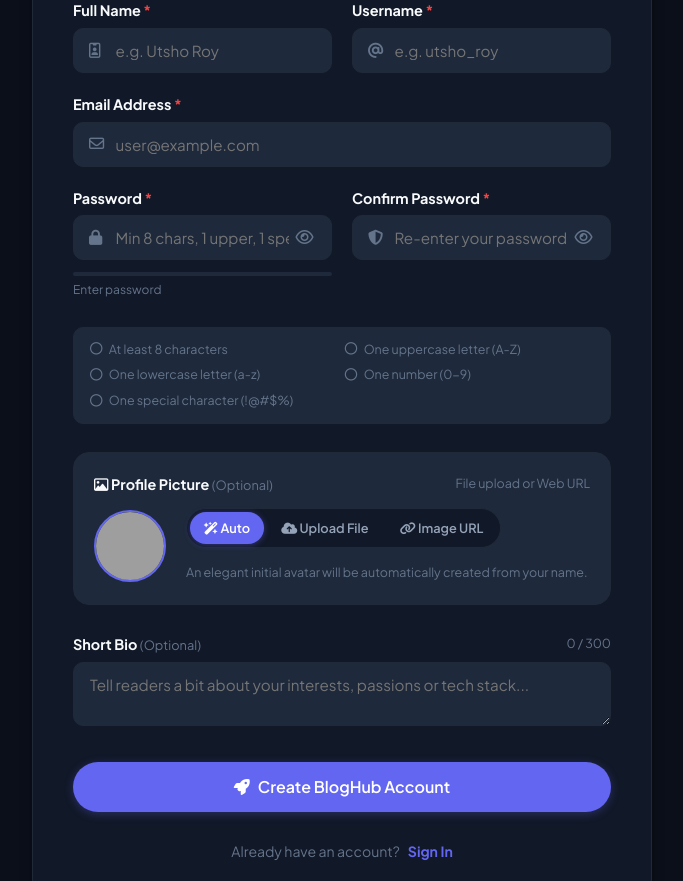
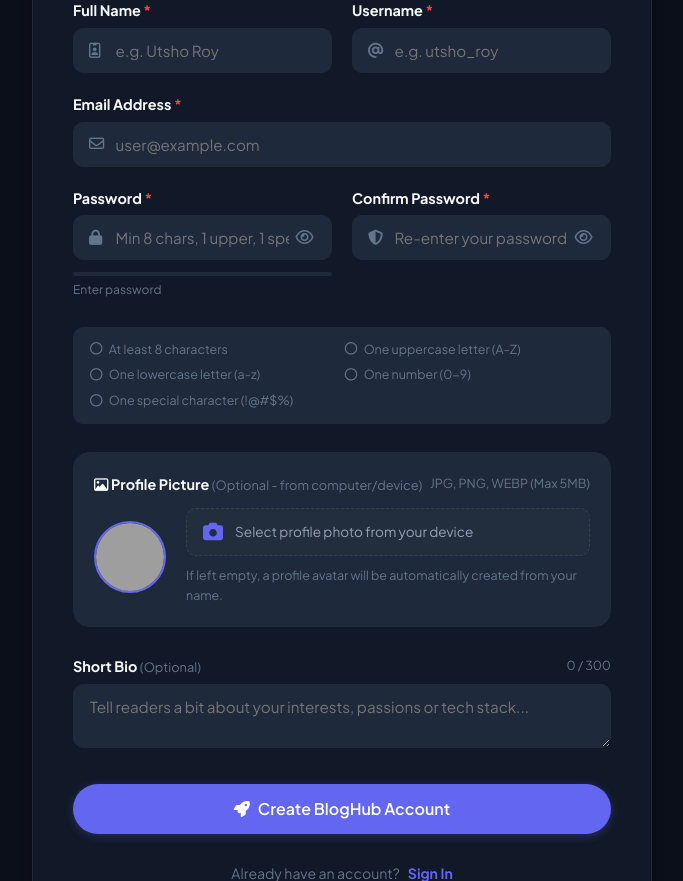
Before and after one commit to utsho261/BlogHub-, a Flask app: page /register in a window 1280 px wide. Shown: the part 328-1209 px from the top of the page, without its empty margins (298-981 px from the left). Run offline with Flask 3, Linux system fonts and the light colour scheme; grey boxes are pictures that could not be loaded.

Commit message:
Integrate Cloudinary CDN: remove all image URL inputs and enable pure device uploads for posts and avatars

```diff
--- a/app.py
+++ b/app.py
@@ -11,55 +11,78 @@ from flask import (
 from werkzeug.security import generate_password_hash
 from werkzeug.utils import secure_filename
 
+import cloudinary
+import cloudinary.uploader
+
 from config import get_db, SECRET_KEY, PORT, DEBUG
 from validators import (
     validate_registration, validate_login, validate_post,
-    validate_comment, allowed_avatar_file, validate_avatar_url,
+    validate_comment, allowed_avatar_file,
     CATEGORIES
 )
 
 app = Flask(__name__)
 app.secret_key = SECRET_KEY
 
-# Configure Avatar Uploads
-UPLOAD_FOLDER = os.path.join(app.root_path, "static", "uploads", "avatars")
+# Configure Local Uploads Fallback
+UPLOAD_FOLDER = os.path.join(app.root_path, "static", "uploads")
 os.makedirs(UPLOAD_FOLDER, exist_ok=True)
 app.config["UPLOAD_FOLDER"] = UPLOAD_FOLDER
-app.config["MAX_CONTENT_LENGTH"] = 5 * 1024 * 1024  # 5 MB max file upload size
+app.config["MAX_CONTENT_LENGTH"] = 8 * 1024 * 1024  # 8 MB max file upload size
+
+# Configure Cloudinary CDN
+CLOUDINARY_CLOUD_NAME = os.getenv("CLOUDINARY_CLOUD_NAME")
+CLOUDINARY_API_KEY = os.getenv("CLOUDINARY_API_KEY")
+CLOUDINARY_API_SECRET = os.getenv("CLOUDINARY_API_SECRET")
+
+is_cloudinary_ready = bool(CLOUDINARY_CLOUD_NAME and CLOUDINARY_API_KEY and CLOUDINARY_API_SECRET)
+if is_cloudinary_ready:
+    cloudinary.config(
+        cloud_name=CLOUDINARY_CLOUD_NAME,
+        api_key=CLOUDINARY_API_KEY,
+        api_secret=CLOUDINARY_API_SECRET,
+        secure=True
+    )
+    print(f"[*] Cloudinary CDN active for cloud: {CLOUDINARY_CLOUD_NAME}")
+else:
+    print("[!] Cloudinary credentials missing in .env, falling back to local file storage.")
 
 # Initialize MongoDB connection
 db, is_mock_db = get_db()
 
-def process_avatar_input(username, fallback_name=""):
+def upload_file_to_cloud(file, folder="bloghub", prefix="img", default_url=None):
     """
-    Checks request.files for 'avatar_file' or request.form for 'avatar_url'.
-    Returns (avatar_url_or_path, error_message)
+    Directly uploads file from user PC/device to Cloudinary CDN.
+    Falls back to local storage if Cloudinary is not configured.
     """
-    avatar_choice = request.form.get("avatar_choice", "")
+    if not file or not file.filename:
+        return default_url
 
-    # 1. File Upload
-    file = request.files.get("avatar_file")
-    if file and file.filename:
-        if not allowed_avatar_file(file.filename):
-            return None, "Allowed file formats: PNG, JPG, JPEG, WEBP, GIF."
-        ext = file.filename.rsplit(".", 1)[1].lower()
-        safe_user = secure_filename(username).lower() or "user"
-        filename = f"{safe_user}_{int(datetime.now().timestamp())}.{ext}"
-        file_path = os.path.join(app.config["UPLOAD_FOLDER"], filename)
-        file.save(file_path)
-        return f"/static/uploads/avatars/{filename}", None
+    if not allowed_avatar_file(file.filename):
+        return default_url
 
-    # 2. URL Input
-    avatar_url = request.form.get("avatar_url", "").strip()
-    if avatar_url:
-        valid, err = validate_avatar_url(avatar_url)
-        if not valid:
-            return None, err
-        return avatar_url, None
+    if is_cloudinary_ready:
+        try:
+            file.seek(0)
+            res = cloudinary.uploader.upload(
+                file,
+                folder=folder,
+                resource_type="image"
+            )
+            return res.get("secure_url", default_url)
+        except Exception as e:
+            print(f"[!] Cloudinary upload error: {e}. Falling back to local storage.")
 
-    # 3. Default avatar
-    name_for_seed = fallback_name or username
-    return f"https://api.dicebear.com/7.x/initials/svg?seed={name_for_seed}", None
+    # Local fallback
+    ext = file.filename.rsplit(".", 1)[1].lower()
+    safe_prefix = secure_filename(prefix).lower() or "file"
+    filename = f"{safe_prefix}_{int(datetime.now().timestamp())}.{ext}"
+    target_dir = os.path.join(app.config["UPLOAD_FOLDER"], folder.replace("/", "_"))
+    os.makedirs(target_dir, exist_ok=True)
+    file_path = os.path.join(target_dir, filename)
+    file.seek(0)
+    file.save(file_path)
+    return f"/static/uploads/{folder.replace('/', '_')}/{filename}"
 
 # --- Custom Template Filters & Helpers ---
 @app.template_filter("time_ago")
@@ -177,10 +200,13 @@ def register():
         is_valid, errors, cleaned = validate_registration(form_data, db)
 
         if is_valid:
-            avatar, avatar_err = process_avatar_input(cleaned["username"], fallback_name=cleaned["name"])
-            if avatar_err:
-                flash(avatar_err, "danger")
-                return render_template("register.html", errors=errors, form_data=form_data)
+            avatar_file = request.files.get("avatar_file")
+            avatar_url = upload_file_to_cloud(
+                avatar_file,
+                folder="bloghub/avatars",
+                prefix=cleaned["username"],
+                default_url=f"https://api.dicebear.com/7.x/initials/svg?seed={cleaned['name']}"
+            )
 
             new_user = {
                 "name": cleaned["name"],
@@ -188,7 +214,7 @@ def register():
                 "email": cleaned["email"],
                 "password": generate_password_hash(cleaned["password"]),
                 "bio": cleaned["bio"],
-                "avatar": avatar,
+                "avatar": avatar_url,
                 "role": "Writer",
                 "created_at": datetime.now()
             }
@@ -293,12 +319,19 @@ def create_post():
 
         if is_valid:
             user = session["user"]
+            cover_file = request.files.get("cover_image")
+            cover_url = upload_file_to_cloud(
+                cover_file,
+                folder="bloghub/covers",
+                prefix="cover",
+                default_url="https://images.unsplash.com/photo-1499750310107-5fef28a66643?auto=format&fit=crop&w=1200&q=80"
+            )
             new_post = {
                 "title": cleaned["title"],
                 "category": cleaned["category"],
                 "summary": cleaned["summary"],
                 "content": cleaned["content"],
-                "cover_image": cleaned["cover_image"],
+                "cover_image": cover_url,
                 "tags": cleaned["tags"],
                 "author_id": ObjectId(user["id"]) if ObjectId.is_valid(user["id"]) else user["id"],
                 "author_name": user["name"],
@@ -350,6 +383,16 @@ def edit_post(post_id):
         is_valid, errors, cleaned = validate_post(form_data)
 
         if is_valid:
+            cover_file = request.files.get("cover_image")
+            cover_url = post.get("cover_image")
+            if cover_file and cover_file.filename:
+                cover_url = upload_file_to_cloud(
+                    cover_file,
+                    folder="bloghub/covers",
+                    prefix="cover",
+                    default_url=cover_url
+                )
+
             db.posts.update_one(
                 {"_id": obj_id},
                 {
@@ -358,7 +401,7 @@ def edit_post(post_id):
                         "category": cleaned["category"],
                         "summary": cleaned["summary"],
                         "content": cleaned["content"],
-                        "cover_image": cleaned["cover_image"],
+                        "cover_image": cover_url,
                         "tags": cleaned["tags"],
                         "updated_at": datetime.now()
                     }
@@ -493,15 +536,14 @@ def update_profile():
 
     update_fields = {"name": name, "bio": bio}
 
-    avatar_choice = request.form.get("avatar_choice", "")
-    has_file = "avatar_file" in request.files and bool(request.files["avatar_file"].filename)
-    has_url = bool(request.form.get("avatar_url", "").strip())
-
-    if avatar_choice in ["file", "url"] or has_file or has_url:
-        new_avatar, avatar_err = process_avatar_input(username, fallback_name=name)
-        if avatar_err:
-            flash(avatar_err, "danger")
-            return redirect(url_for("profile", username=username))
+    avatar_file = request.files.get("avatar_file")
+    if avatar_file and avatar_file.filename:
+        new_avatar = upload_file_to_cloud(
+            avatar_file,
+            folder="bloghub/avatars",
+            prefix=username,
+            default_url=session["user"].get("avatar")
+        )
         update_fields["avatar"] = new_avatar
         session["user"]["avatar"] = new_avatar
 
--- a/requirements.txt
+++ b/requirements.txt
@@ -5,3 +5,4 @@ werkzeug>=3.0.0
 python-dotenv>=1.0.0
 gunicorn>=21.2.0
 dnspython>=2.6.0
+cloudinary>=1.41.0
--- a/static/js/main.js
+++ b/static/js/main.js
@@ -438,63 +438,43 @@ function initPostEditor() {
         });
     }
 
-    if (coverInput) {
-        coverInput.addEventListener('input', () => {
-            handleCoverPreview(coverInput.value.trim());
-            updateLivePreview();
-        });
-        if (coverInput.value.trim()) {
-            handleCoverPreview(coverInput.value.trim());
-        }
-    }
-}
-
-function handleCoverPreview(url) {
+    const coverFileInput = document.getElementById('postCoverFile');
+    const coverFileLabel = document.getElementById('coverFileLabel');
     const previewBox = document.getElementById('imagePreviewBox');
     const previewImg = document.getElementById('imagePreviewImg');
-    const feedback = document.getElementById('coverFeedback');
-    const coverInput = document.getElementById('postCoverImage');
 
-    if (!previewBox || !previewImg) return;
-
-    if (url && (url.startsWith('http://') || url.startsWith('https://'))) {
-        previewImg.src = url;
-        previewBox.style.display = 'block';
-        previewImg.onerror = () => {
-            previewBox.style.display = 'none';
-            if (feedback && coverInput) setInvalid(coverInput, feedback, 'Image link could not be loaded.');
-        };
-        previewImg.onload = () => {
-            if (feedback && coverInput) setValid(coverInput, feedback);
-        };
-    } else {
-        previewBox.style.display = 'none';
+    if (coverFileInput) {
+        coverFileInput.addEventListener('change', () => {
+            if (coverFileInput.files && coverFileInput.files[0]) {
+                const file = coverFileInput.files[0];
+                if (coverFileLabel) coverFileLabel.textContent = file.name;
+                const reader = new FileReader();
+                reader.onload = (e) => {
+                    if (previewImg) previewImg.src = e.target.result;
+                    if (previewBox) previewBox.style.display = 'block';
+                    const liveCoverBox = document.getElementById('previewCoverBox');
+                    const liveCoverImg = document.getElementById('previewCoverImg');
+                    if (liveCoverBox && liveCoverImg) {
+                        liveCoverBox.style.display = 'block';
+                        liveCoverImg.src = e.target.result;
+                    }
+                };
+                reader.readAsDataURL(file);
+            }
+        });
     }
 }
 
 function clearCoverPreview() {
-    const coverInput = document.getElementById('postCoverImage');
+    const coverFileInput = document.getElementById('postCoverFile');
+    const coverFileLabel = document.getElementById('coverFileLabel');
     const previewBox = document.getElementById('imagePreviewBox');
-    if (coverInput) coverInput.value = '';
+    const liveCoverBox = document.getElementById('previewCoverBox');
+
+    if (coverFileInput) coverFileInput.value = '';
+    if (coverFileLabel) coverFileLabel.textContent = 'Click or drop image to upload from your computer';
     if (previewBox) previewBox.style.display = 'none';
-    updateLivePreview();
-}
-
-function setPresetCover() {
-    const presets = [
-        'https://images.unsplash.com/photo-1498050108023-c5249f4df085?auto=format&fit=crop&w=1200&q=80',
-        'https://images.unsplash.com/photo-1555066931-4365d14bab8c?auto=format&fit=crop&w=1200&q=80',
-        'https://images.unsplash.com/photo-1526374965328-7f61d4dc18c5?auto=format&fit=crop&w=1200&q=80',
-        'https://images.unsplash.com/photo-1517694712202-14dd9538aa97?auto=format&fit=crop&w=1200&q=80',
-        'https://images.unsplash.com/photo-1504639725590-34d0984388bd?auto=format&fit=crop&w=1200&q=80'
-    ];
-    const randomUrl = presets[Math.floor(Math.random() * presets.length)];
-    const coverInput = document.getElementById('postCoverImage');
-    if (coverInput) {
-        coverInput.value = randomUrl;
-        handleCoverPreview(randomUrl);
-        updateLivePreview();
-    }
+    if (liveCoverBox) liveCoverBox.style.display = 'none';
 }
 
 function switchEditorTab(tab) {
@@ -672,20 +652,18 @@ function closeDeleteModal() {
 }
 
 /* ==========================================================================
-   Avatar Upload & Live Preview (File and URL)
+   Avatar Upload & Live Preview (File Only from Device)
    ========================================================================== */
 function initAvatarInputs() {
     // 1. Registration form avatar
     const regFileInput = document.getElementById('regAvatarFile');
-    const regUrlInput = document.getElementById('regAvatarUrl');
     const regLivePreview = document.getElementById('avatarLivePreview');
     const regFileLabel = document.getElementById('fileUploadLabel');
     const regNameInput = document.getElementById('regName');
 
     if (regNameInput && regLivePreview) {
         regNameInput.addEventListener('input', () => {
-            const currentChoice = document.querySelector('input[name="avatar_choice"]:checked')?.value;
-            if (currentChoice === 'default' && regNameInput.value.trim()) {
+            if ((!regFileInput || !regFileInput.files.length) && regNameInput.value.trim()) {
                 regLivePreview.src = `https://api.dicebear.com/7.x/initials/svg?seed=${encodeURIComponent(regNameInput.value.trim())}`;
             }
         });
@@ -705,18 +683,8 @@ function initAvatarInputs() {
         });
     }
 
-    if (regUrlInput && regLivePreview) {
-        regUrlInput.addEventListener('input', () => {
-            const url = regUrlInput.value.trim();
-            if (url && (url.startsWith('http://') || url.startsWith('https://'))) {
-                regLivePreview.src = url;
-            }
-        });
-    }
-
     // 2. Profile Edit Modal avatar
     const editFileInput = document.getElementById('editAvatarFileInput');
-    const editUrlInput = document.getElementById('editAvatarUrlInput');
     const editLivePreview = document.getElementById('editAvatarLivePreview');
     const editFileLabel = document.getElementById('editFileLabel');
     const editBio = document.getElementById('editProfileBio');
@@ -741,42 +709,6 @@ function initAvatarInputs() {
             }
         });
     }
-
-    if (editUrlInput && editLivePreview) {
-        editUrlInput.addEventListener('input', () => {
-            const url = editUrlInput.value.trim();
-            if (url && (url.startsWith('http://') || url.startsWith('https://'))) {
-                editLivePreview.src = url;
-            }
-        });
-    }
-}
-
-function switchAvatarMode(mode) {
-    const fileSec = document.getElementById('avatarFileSection');
-    const urlSec = document.getElementById('avatarUrlSection');
-    const defSec = document.getElementById('avatarDefaultSection');
-    const preview = document.getElementById('avatarLivePreview');
-    const nameInput = document.getElementById('regName');
-
-    if (fileSec) fileSec.style.display = mode === 'file' ? 'block' : 'none';
-    if (urlSec) urlSec.style.display = mode === 'url' ? 'block' : 'none';
-    if (defSec) defSec.style.display = mode === 'default' ? 'block' : 'none';
-
-    if (mode === 'default' && preview) {
-        const seed = nameInput && nameInput.value.trim() ? nameInput.value.trim() : 'User';
-        preview.src = `https://api.dicebear.com/7.x/initials/svg?seed=${encodeURIComponent(seed)}`;
-    }
-}
-
-function switchEditAvatarMode(mode) {
-    const fileSec = document.getElementById('editAvatarFileSection');
-    const urlSec = document.getElementById('editAvatarUrlSection');
-    const curSec = document.getElementById('editAvatarCurrentSection');
-
-    if (fileSec) fileSec.style.display = mode === 'file' ? 'block' : 'none';
-    if (urlSec) urlSec.style.display = mode === 'url' ? 'block' : 'none';
-    if (curSec) curSec.style.display = mode === 'current' ? 'block' : 'none';
 }
 
 function openProfileEditModal() {
--- a/templates/register.html
+++ b/templates/register.html
@@ -124,11 +124,11 @@
                 <div class="check-item" id="checkSpec"><i class="fa-regular fa-circle"></i> One special character (!@#$%)</div>
             </div>
 
-            <!-- Profile Picture Section (URL or File Upload) -->
+            <!-- Profile Picture Section (Direct File Upload from Device) -->
             <div class="avatar-selection-card">
                 <div class="field-label-row">
-                    <label class="form-label"><i class="fa-regular fa-image text-primary"></i> Profile Picture <span class="optional">(Optional)</span></label>
-                    <span class="helper-text">File upload or Web URL</span>
+                    <label class="form-label"><i class="fa-regular fa-image text-primary"></i> Profile Picture <span class="optional">(Optional - from computer/device)</span></label>
+                    <span class="helper-text">JPG, PNG, WEBP (Max 5MB)</span>
                 </div>
 
                 <div class="avatar-selection-layout">
@@ -137,45 +137,14 @@
                         <img id="avatarLivePreview" src="https://api.dicebear.com/7.x/initials/svg?seed=User" alt="Avatar preview" class="avatar-preview-circle">
                     </div>
 
-                    <!-- Options & Inputs -->
+                    <!-- Direct File Upload Box -->
                     <div class="avatar-inputs-container">
-                        <!-- Mode Selector Tabs -->
-                        <div class="avatar-mode-tabs">
-                            <label class="avatar-tab-option">
-                                <input type="radio" name="avatar_choice" value="default" checked onchange="switchAvatarMode('default')">
-                                <span><i class="fa-solid fa-wand-magic-sparkles"></i> Auto</span>
-                            </label>
-                            <label class="avatar-tab-option">
-                                <input type="radio" name="avatar_choice" value="file" onchange="switchAvatarMode('file')">
-                                <span><i class="fa-solid fa-cloud-arrow-up"></i> Upload File</span>
-                            </label>
-                            <label class="avatar-tab-option">
-                                <input type="radio" name="avatar_choice" value="url" onchange="switchAvatarMode('url')">
-                                <span><i class="fa-solid fa-link"></i> Image URL</span>
-                            </label>
-                        </div>
-
-                        <!-- Mode 1: File Upload Input -->
-                        <div id="avatarFileSection" class="avatar-mode-pane" style="display: none;">
-                            <label for="regAvatarFile" class="file-upload-box">
-                                <i class="fa-solid fa-camera file-upload-icon"></i>
-                                <span class="file-upload-text" id="fileUploadLabel">Choose image from device (PNG, JPG, WEBP, max 5MB)</span>
-                                <input type="file" id="regAvatarFile" name="avatar_file" accept="image/png, image/jpeg, image/jpg, image/webp, image/gif" style="display: none;">
-                            </label>
-                        </div>
-
-                        <!-- Mode 2: URL Input -->
-                        <div id="avatarUrlSection" class="avatar-mode-pane" style="display: none;">
-                            <div class="input-icon-wrapper">
-                                <i class="fa-solid fa-globe input-leading-icon"></i>
-                                <input type="url" id="regAvatarUrl" name="avatar_url" class="form-control" placeholder="https://example.com/my-photo.jpg">
-                            </div>
-                        </div>
-
-                        <!-- Mode 0: Auto message -->
-                        <div id="avatarDefaultSection" class="avatar-mode-pane">
-                            <span class="helper-text">An elegant initial avatar will be automatically created from your name.</span>
-                        </div>
+                        <label for="regAvatarFile" class="file-upload-box">
+                            <i class="fa-solid fa-camera file-upload-icon"></i>
+                            <span class="file-upload-text" id="fileUploadLabel">Select profile photo from your device</span>
+                            <input type="file" id="regAvatarFile" name="avatar_file" accept="image/png, image/jpeg, image/jpg, image/webp, image/gif" style="display: none;">
+                        </label>
+                        <span class="helper-text">If left empty, a profile avatar will be automatically created from your name.</span>
                     </div>
                 </div>
             </div>
```
Also changed, not shown: templates/create_post.html (+10 -16 lines), templates/edit_post.html (+10 -15 lines), templates/profile.html (+8 -39 lines), test_app.py (+9 -18 lines), validators.py (+2 -10 lines), static/uploads/bloghub_avatars/utsho_roy_1795527408.png (added), static/uploads/bloghub_avatars/utsho_roy_1795527473.png (added), static/uploads/bloghub_avatars/utsho_roy_1795527942.png (added), 1 other file.
